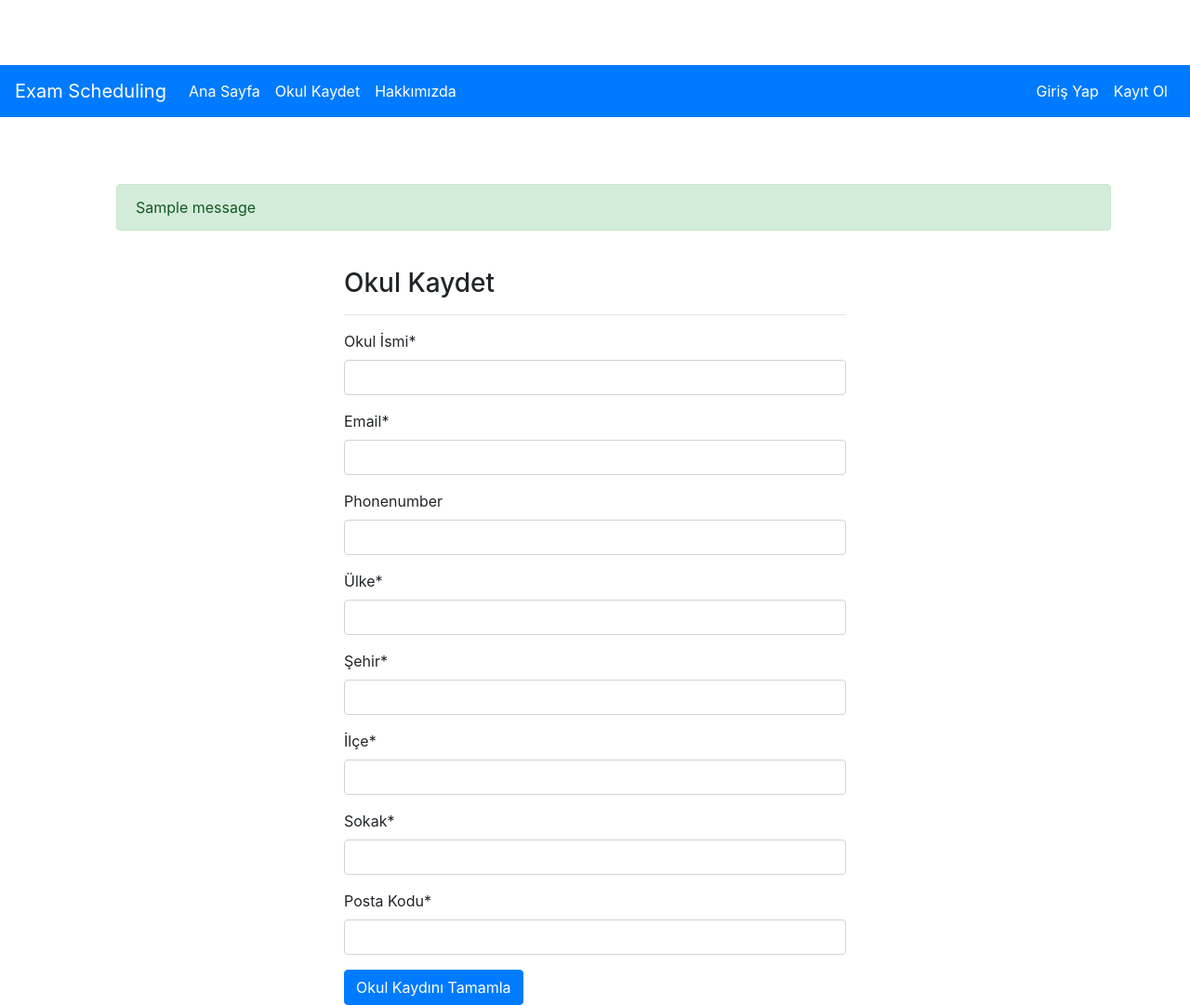
After one commit to ahmetfarukyilmaz/Exam-Scheduling-System, a Django app: page /register-school/ in a window 1280 px wide. The commit adds this page. Shown: the whole page at 93% size. Run offline with Django 3.2, Linux system fonts and the light colour scheme; tables that the repository leaves empty hold one stand-in row (values such as "Sample post"); one stand-in notice (Sample message) is shown; parts of the project's set-up code (start-up, migrations or seed data) failed here and were passed over; some libraries are stand-ins or nearby versions.

Commit message:
Add register school ,improvements on view and form classes.

```diff
--- a/exam/forms.py
+++ b/exam/forms.py
@@ -1,4 +1,4 @@
-from exam.models import Teacher, School, SchoolClass, degree_choices,branch_choices, Exam
+from exam.models import *
 from django import forms
 from django.forms import ModelForm
 from django.core.exceptions import ValidationError
@@ -40,73 +40,51 @@
     degree = forms.ChoiceField(choices=degree_choices)
     branch = forms.ChoiceField(choices = branch_choices)
 
-    def clean(self):
-        degree = self.cleaned_data.get('degree')
-        branch = self.cleaned_data.get('branch')
-        values ={
-            "degree" : degree,
-            "branch" : branch,
-
-        }
-        return values
-
 class TeacherInfoForm(forms.Form):
     name = forms.CharField(max_length=100, label="Ad Soyad")
     email = forms.EmailField(max_length=100, label="Email")
     phoneNumber = PhoneNumberField(label="Telefon")
-    country=forms.CharField(max_length=50)
-    city=forms.CharField(max_length=50)
-    province=forms.CharField(max_length=50)
-    street=forms.CharField(max_length=50)
-    postalCode=forms.CharField(max_length=20)
+    country=forms.CharField(max_length=50,label="Ülke")
+    city=forms.CharField(max_length=50,label="Şehir")
+    province=forms.CharField(max_length=50,label="İlçe")
+    street=forms.CharField(max_length=50,label="Sokak")
+    postalCode=forms.CharField(max_length=20,label="Posta Kodu")
 
 class SchoolAdminInfoForm(forms.Form):
     name = forms.CharField(max_length=100, label="Ad Soyad")
     email = forms.EmailField(max_length=100, label="Email")
     phoneNumber = PhoneNumberField(label="Telefon")
-    country=forms.CharField(max_length=50)
-    city=forms.CharField(max_length=50)
-    province=forms.CharField(max_length=50)
-    street=forms.CharField(max_length=50)
-    postalCode=forms.CharField(max_length=20)
+    country=forms.CharField(max_length=50,label="Ülke")
+    city=forms.CharField(max_length=50,label="Şehir")
+    province=forms.CharField(max_length=50,label="İlçe")
+    street=forms.CharField(max_length=50,label="Sokak")
+    postalCode=forms.CharField(max_length=20,label="Posta Kodu")
 
 class StudentInfoForm(forms.Form):
     email = forms.EmailField(max_length=100, label="Email")
     phoneNumber = PhoneNumberField(label="Telefon")
-    country=forms.CharField(max_length=50)
-    city=forms.CharField(max_length=50)
-    province=forms.CharField(max_length=50)
-    street=forms.CharField(max_length=50)
-    postalCode=forms.CharField(max_length=20)
+    country=forms.CharField(max_length=50,label="Ülke")
+    city=forms.CharField(max_length=50,label="Şehir")
+    province=forms.CharField(max_length=50,label="İlçe")
+    street=forms.CharField(max_length=50,label="Sokak")
+    postalCode=forms.CharField(max_length=20,label="Posta Kodu")
 
 class ExamForm(forms.Form):
     name = forms.CharField(max_length=50, label = "Sınav Adı")
     date = forms.DateTimeField(label = "Sınav Tarihi")
-    duration = forms.IntegerField(label = "Sınav süresi(dakika)")
+    duration = forms.IntegerField(label = "Sınav Süresi (dakika)")
     classes = forms.ModelMultipleChoiceField(SchoolClass.objects.all(), label = "Sınava girecek sınıflar")
     examLocation = forms.ModelMultipleChoiceField(SchoolClass.objects.all(), label = "Sınav yerleri")
-    observerTeacher = forms.ModelMultipleChoiceField(Teacher.objects.all(), label = "Gözlemci hoca")
-    ownerTeacher = forms.ModelChoiceField(Teacher.objects.all(), label = "Dersin hocası")
-
-    def clean(self):
-        name = self.cleaned_data.get("name")
-        date = self.cleaned_data.get("date")
-        duration = self.cleaned_data.get("duration")
-        classes = self.cleaned_data.get("classes")
-        examLocation = self.cleaned_data.get("examLocation")
-        observerTeacher = self.cleaned_data.get("observerTeacher")
-        ownerTeacher = self.cleaned_data.get("ownerTeacher")
+    observerTeacher = forms.ModelMultipleChoiceField(Teacher.objects.all(), label = "Gözetmen Öğretmen")
+    ownerTeacher = forms.ModelChoiceField(Teacher.objects.all(), label = "Dersin Öğretmeni")
 
 
-        values = {
-            "name"  : name,
-            "date"  : date,
-            "duration"    : duration,
-            "classes" : classes,
-            "examLocation": examLocation ,
-            "observerTeacher": observerTeacher,
-            "ownerTeacher": ownerTeacher,
-        }
-
-
-        return values
+class registerSchoolForm(forms.Form):
+    schoolName = forms.CharField(max_length=100,label="Okul İsmi")
+    email=forms.EmailField(label="Email")
+    phoneNumber = PhoneNumberField(label="Telefon")
+    country=forms.CharField(max_length=50,label="Ülke")
+    city=forms.CharField(max_length=50,label="Şehir")
+    province=forms.CharField(max_length=50,label="İlçe")
+    street=forms.CharField(max_length=50,label="Sokak")
+    postalCode=forms.CharField(max_length=20,label="Posta Kodu")
--- a/exam/views.py
+++ b/exam/views.py
@@ -4,6 +4,7 @@
 from numpy.lib.function_base import extract
 import pandas as pd
 from exam.models import *
+from exam.sql import *
 from django.shortcuts import redirect, render, HttpResponse
 from .forms import *
 from django.contrib.auth.models import User
@@ -11,7 +12,9 @@
 from django.contrib import messages
 from django.contrib.auth.decorators import user_passes_test
 from django.core.files.storage import FileSystemStorage
-from exam.readStudents import uploadStudents
+from django.utils.crypto import get_random_string
+from django.core.mail import send_mail
+from django.template.loader import render_to_string
 #from .examCreatingForms import ExamForm
 
 # Create your views here.
@@ -58,6 +61,13 @@
             password = form.cleaned_data.get('password')
             accessKey  = form.cleaned_data.get('accessKey')
             school = form.cleaned_data.get('school')
+
+            if User.objects.filter(username=username).exists():
+                context = {
+                "form" : form
+                }
+                messages.warning(request, "Bu Kullanıcı Adı Mevcut")
+                return render(request, "register.html", context)
 
             if school.adminAccessKey != accessKey and school.teacherAccessKey != accessKey:
                 context = {
@@ -156,9 +166,6 @@
 def student_changePassword(request):
     return HttpResponse('Öğrenci şifre değiştirme')
 
-def schooladmin_uploadStudentList(request):
-    return HttpResponse('Öğrenci Listesi yükleme')
-
 def schooladmin_createSchedule(request):
     return HttpResponse('Sınav takvimi oluşturma')
 
@@ -176,8 +183,38 @@
 
     return render(request, "createExam.html", context)
 
-def checkout(request):
-    return render(request, "checkout.html")
+def registerSchool(request):
+    form = registerSchoolForm(request.POST or None)
+    if form.is_valid():
+        schoolName = form.cleaned_data.get('schoolName')
+        email = form.cleaned_data.get('email')
+        phoneNumber = form.cleaned_data.get('phoneNumber')
+        country = form.cleaned_data.get('country')
+        city = form.cleaned_data.get('city')
+        province = form.cleaned_data.get('province')
+        street = form.cleaned_data.get('street')
+        postalCode = form.cleaned_data.get('postalCode')
+        address = Address()
+        setAddress(address,country,city,province,street,postalCode)
+        address.save()
+        newSchool = School()
+        adminAccessKey=get_random_string(length=18)
+        teacherAccessKey=get_random_string(length=18)
+        setSchool(newSchool,schoolName,address,email,phoneNumber,adminAccessKey,teacherAccessKey)
+        newSchool.save()
+        template = render_to_string('email.html',{'teacherAccessKey':teacherAccessKey,
+        'adminAccessKey':adminAccessKey})
+        send_mail('Exam Scheduling System Erişim Anahtarları',
+                    template,
+                    settings.EMAIL_HOST_USER,
+                    [str(email)],
+                    fail_silently=False)
+        messages.success(request,'Okul Kaydetme Başarılı. Mail adresinize gelen erişim anahtarları ile sisteme kayıt olabilirsiniz.')
+        return redirect('/register-school/')
+    context = {
+        'form': form
+    }
+    return render(request, "registerschool.html",context)
 
 def about(request):
     return render(request, "about.html")
@@ -203,7 +240,8 @@
         fs = FileSystemStorage()
         fs.save(uploaded_file.name,uploaded_file)
         base_dir = settings.MEDIA_ROOT
-        studentList = pd.read_excel(os.path.join(base_dir,str(uploaded_file.name)),header=0,usecols="B,D,I",skiprows=3,na_filter=False,names=["Numara","Ad","Soyad"])
+        studentList = pd.read_excel(os.path.join(base_dir,str(uploaded_file.name)),
+        header=0,usecols="B,D,I",skiprows=3,na_filter=False,names=["Numara","Ad","Soyad"])
 
         for i in range(len(studentList)):
             if type(studentList.values[i][0])!=int:
@@ -223,6 +261,7 @@
             newStudent.school = currentAdmin.school
             newStudent.schoolClass = newClass
             newStudent.save()
+            messages.success(degree+"-" + branch + "sınıf listesi başarıyla yüklendi.")
 
 
     context = {
@@ -260,19 +299,11 @@
                 postalCode = form.cleaned_data.get('postalCode')
                 if teacher.address != None:
                     address = teacher.address
-                    address.country = country
-                    address.city = city
-                    address.province = province
-                    address.street = street
-                    address.postalCode = postalCode
+                    setAddress(address,country,city,province,street,postalCode)
                     address.save()
                 else:
                     address = Address()
-                    address.country = country
-                    address.city = city
-                    address.province = province
-                    address.street = street
-                    address.postalCode = postalCode
+                    setAddress(address,country,city,province,street,postalCode)
                     address.save()
                     teacher.address = address
                     teacher.save()
@@ -332,19 +363,11 @@
                 postalCode = form.cleaned_data.get('postalCode')
                 if schooladmin.address != None:
                     address = schooladmin.address
-                    address.country = country
-                    address.city = city
-                    address.province = province
-                    address.street = street
-                    address.postalCode = postalCode
+                    setAddress(address,country,city,province,street,postalCode)
                     address.save()
                 else:
                     address = Address()
-                    address.country = country
-                    address.city = city
-                    address.province = province
-                    address.street = street
-                    address.postalCode = postalCode
+                    setAddress(address,country,city,province,street,postalCode)
                     address.save()
                     schooladmin.address = address
                     schooladmin.save()
@@ -403,19 +426,11 @@
                 postalCode = form.cleaned_data.get('postalCode')
                 if student.address != None:
                     address = student.address
-                    address.country = country
-                    address.city = city
-                    address.province = province
-                    address.street = street
-                    address.postalCode = postalCode
+                    setAddress(address,country,city,province,street,postalCode)
                     address.save()
                 else:
                     address = Address()
-                    address.country = country
-                    address.city = city
-                    address.province = province
-                    address.street = street
-                    address.postalCode = postalCode
+                    setAddress(address,country,city,province,street,postalCode)
                     address.save()
                     student.address = address
                     student.save()
--- a/exam_scheduling_system/urls.py
+++ b/exam_scheduling_system/urls.py
@@ -27,9 +27,8 @@
     path('login/', loginUser),
     path('logout/', logoutUser),
     path('register/', register),
-    path('checkout/', checkout),
+    path('register-school/', registerSchool),
     path('about', about),
-    #path('upload',upload,name='upload'),
     path('schooladmin/upload-student-list/', schooladmin_uploadStudentList),
     path('student/', student),
     path('student/view-exam-details/', student_viewExamDetails),
@@ -39,7 +38,6 @@
     path('teacher/view-exam-details/', teacher_viewExamDetails),
     path('teacher/create-exam/', teacher_createExam),
     path('schooladmin/', schooladmin),
-    #path('schooladmin/upload-student-list/', schooladmin_uploadStudentList),
     path('schooladmin/create-schedule/', schooladmin_createSchedule),
     path('profile/', profile),
 
--- a/templates/includes/navbar.html
+++ b/templates/includes/navbar.html
@@ -5,7 +5,7 @@
       <a class="nav-link" href="/">Ana Sayfa</a>
     </li>
     <li class="nav-item">
-      <a class="nav-link active" href="/checkout">Satın Al</a>
+      <a class="nav-link active" href="/register-school">Okul Kaydet</a>
     </li>
     <li class="nav-item">
       <a class="nav-link active" href="/about">Hakkımızda</a>
--- /dev/null
+++ b/templates/registerschool.html
@@ -0,0 +1,34 @@
+{% extends 'layout.html' %} {% block title %} Okul Kaydet {% endblock title %}
+{%block content %} {% load crispy_forms_tags %} {% load static%}
+{% if messages %}
+<ul class="messages">
+    {% for message in messages %}
+    <div {% if message.tags %} class="alert alert-{{ message.tags }}"{% endif %}>
+        {% if message.level == DEFAULT_MESSAGE_LEVELS.ERROR %}Important: {% endif %}
+        {{ message }}
+    </div>
+    {% endfor %}
+</ul>
+{% endif %}
+
+<head>
+  <link rel="stylesheet" href="{% static 'css/style.css'%}" />
+</head>
+
+<div class="row">
+  <div class="col-md-6 offset-md-3">
+    <br />
+    <h3>Okul Kaydet</h3>
+    <hr />
+    <form method="post">
+      {% csrf_token %}
+      {{form|crispy}}
+
+      <button type="submit" class="btn btn-primary">
+        Okul Kaydını Tamamla
+      </button>
+    </form>
+    <div></div>
+    {% endblock content %}
+  </div>
+</div>
```
Also changed, not shown: exam/readStudents.py (deleted, +0 -16 lines), exam/sql.py (added, +15 -0 lines), exam_scheduling_system/settings.py (+9 -0 lines), templates/checkout.html (deleted, +0 -10 lines), templates/email.html (added, +12 -0 lines), exam/migrations/0015_auto_20210605_1211.py (added), exam/migrations/0016_auto_20210605_1933.py (added).
